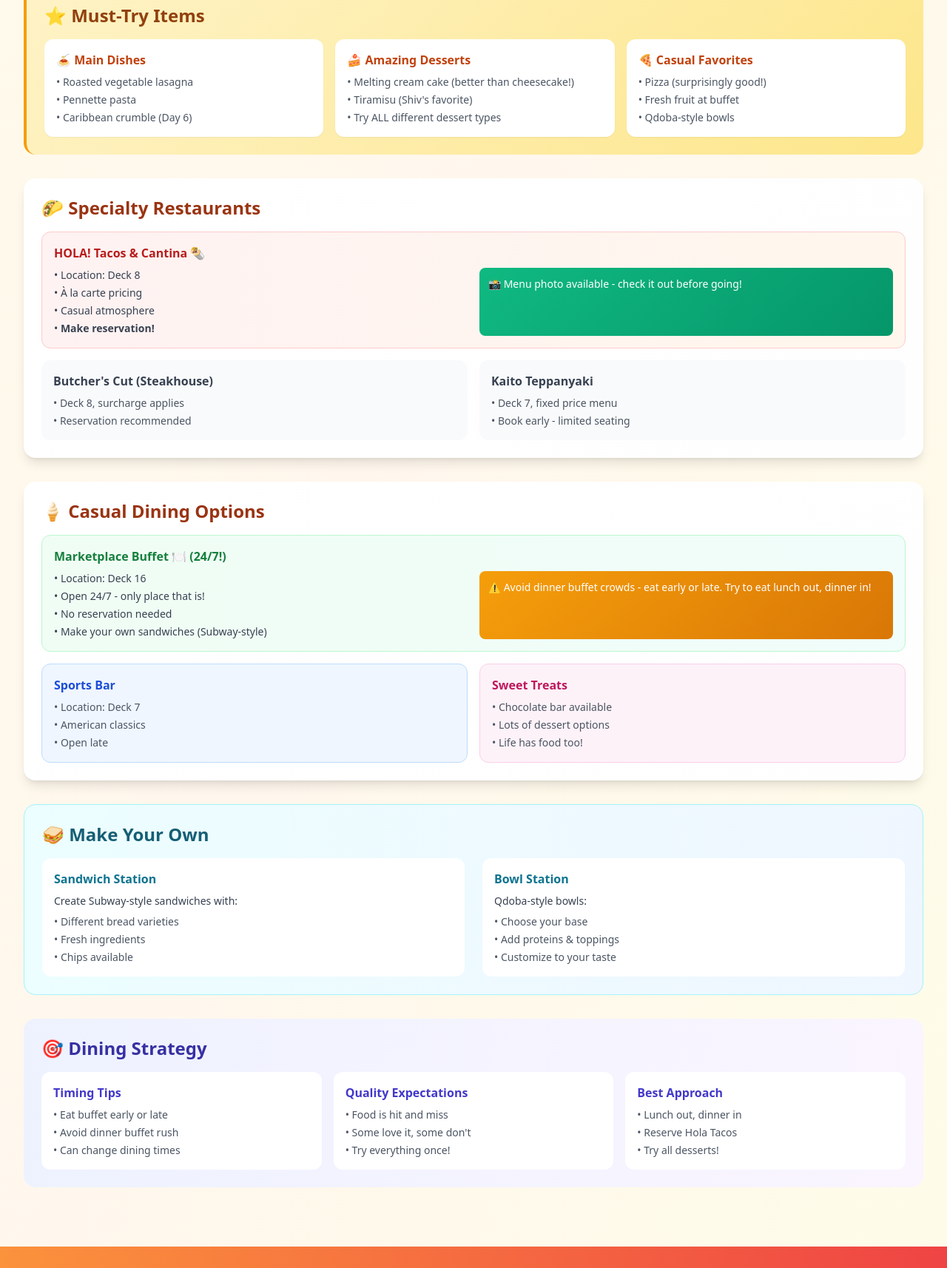
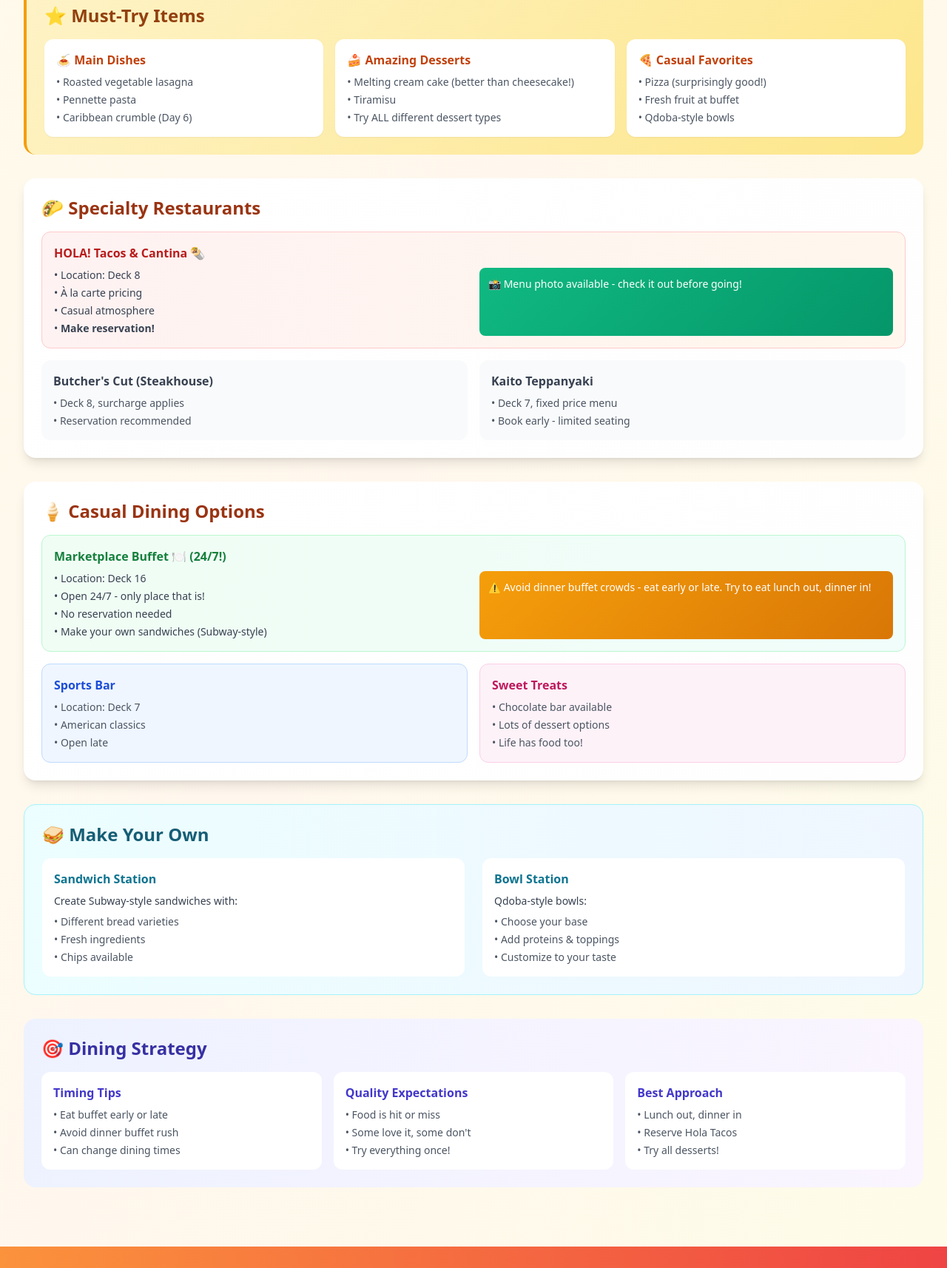
Before and after one commit to Devsp1312/CruiseWeb, a plain HTML site: page food.html in a window 1280 px wide. Shown: the part 1160-2874 px from the top of the page at 74% size. Drawn offline with nearby package versions, Linux system fonts and the light colour scheme.

Commit message:
took out personal names

```diff
--- a/food.html
+++ b/food.html
@@ -177,7 +177,7 @@
                     <h3 class="font-semibold text-orange-700 mb-2">🍰 Amazing Desserts</h3>
                     <ul class="text-sm space-y-1 text-gray-600">
                         <li>• Melting cream cake (better than cheesecake!)</li>
-                        <li>• Tiramisu (Shiv's favorite)</li>
+                        <li>• Tiramisu</li>
                         <li>• Try ALL different dessert types</li>
                     </ul>
                 </div>
@@ -314,7 +314,7 @@
                 <div class="bg-white rounded-xl p-4">
                     <h3 class="font-semibold text-indigo-700 mb-2">Quality Expectations</h3>
                     <ul class="text-sm space-y-1 text-gray-600">
-                        <li>• Food is hit and miss</li>
+                        <li>• Food is hit or miss</li>
                         <li>• Some love it, some don't</li>
                         <li>• Try everything once!</li>
                     </ul>
```
Also changed, not shown: dailyplan.html (+0 -1 lines).
